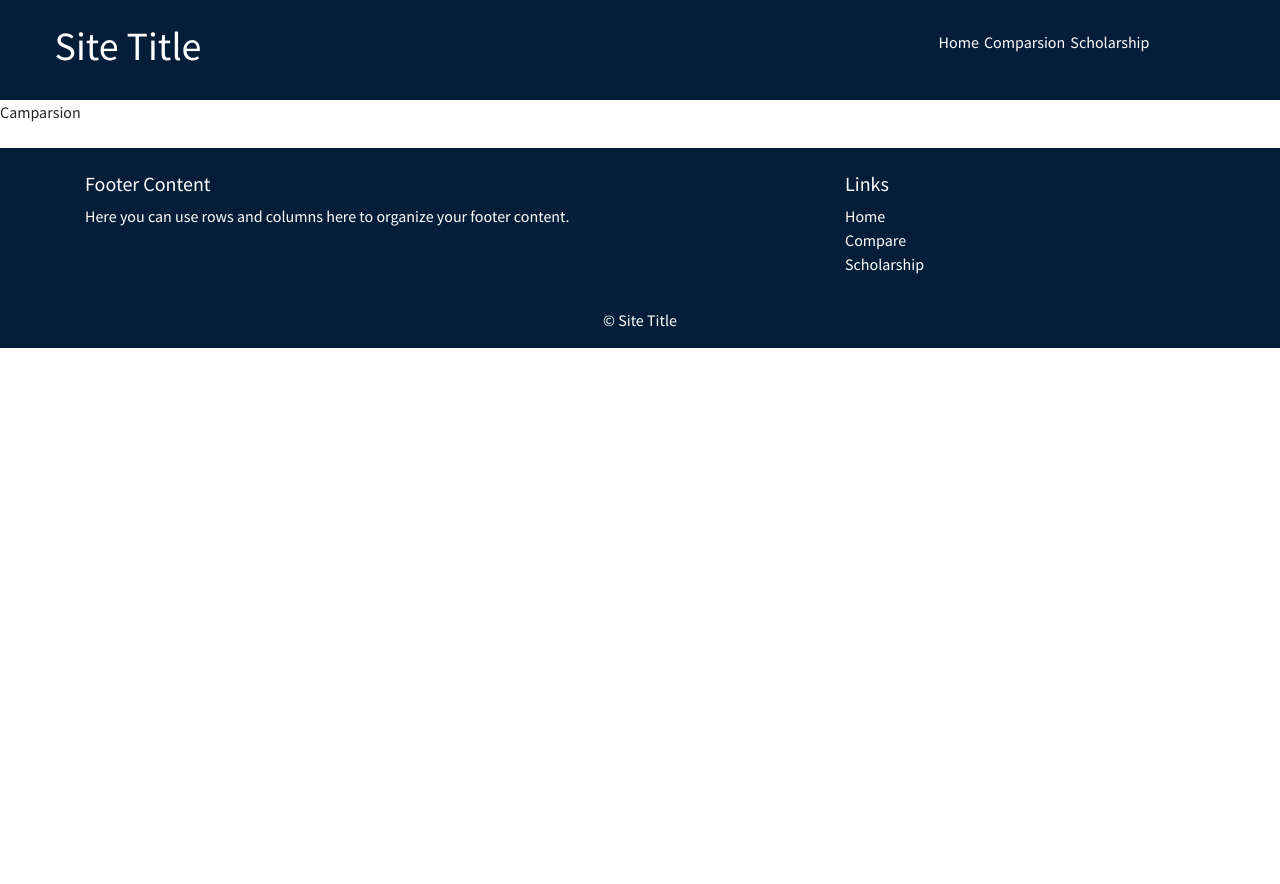
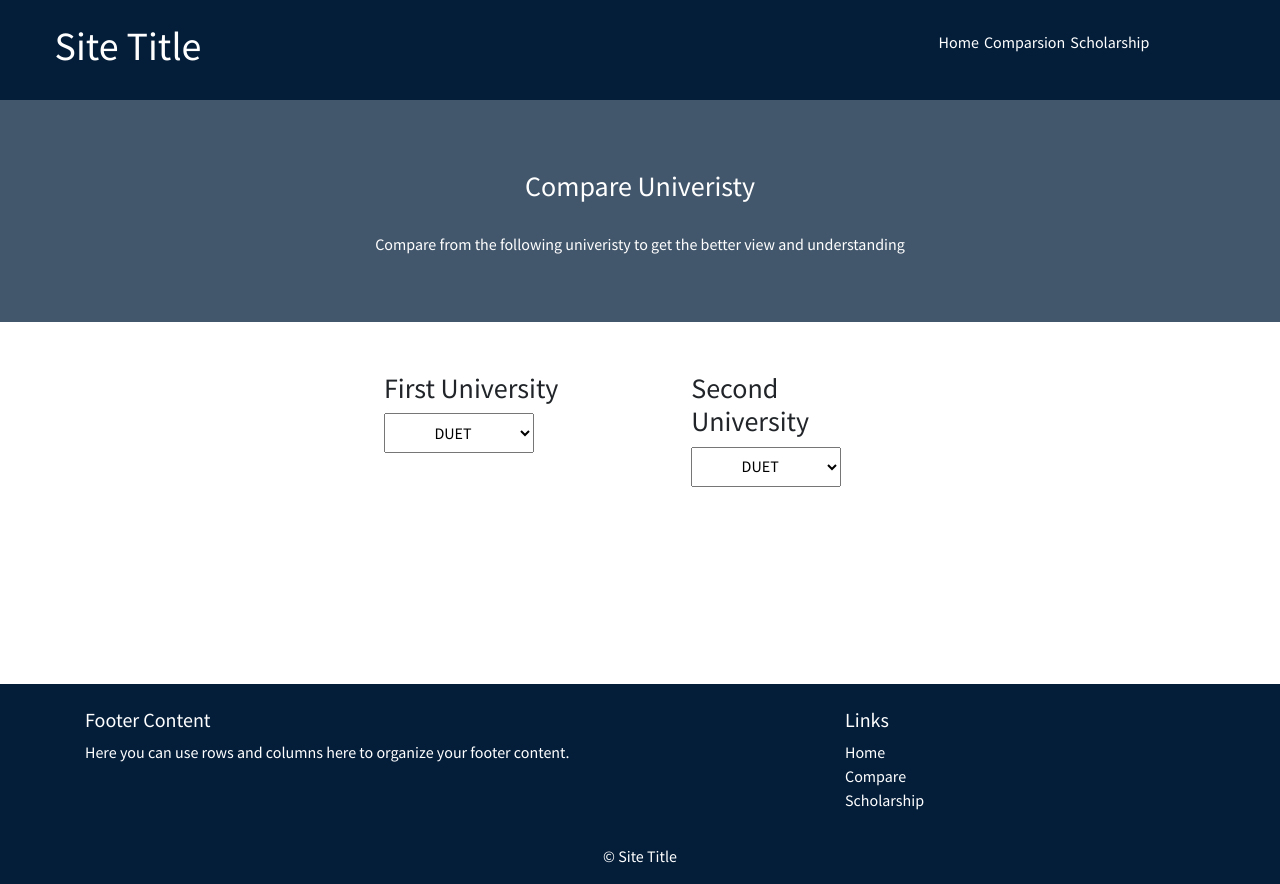
Before and after one commit to ahmadmustafeen/fyp, a React (Create React App) app: page /compare in a window 1280 px wide. Before the commit the page ends 800 px from the top, so only its background shows below. Built offline with nearby package versions, Linux system fonts and the light colour scheme.

Commit message:
compare.js

```diff
--- a/src/App.css
+++ b/src/App.css
@@ -45,17 +45,20 @@ button{
   align-items: center;
 
 }
-
 .header-links li a{
   color: white;
 }
 
+
+
+
+
+
+
 /* footer */
 .footer{
   width: 100%;
-  /* position: sticky; */
   margin: 0%;
-  /* bottom: 0; */
   color: white;
   background-color: #041e3a;
 }
@@ -63,6 +66,11 @@ button{
   margin-left: -40px;
   color: white;
 }
+
+
+
+
+
 
 
 /* carasoul */
@@ -89,7 +97,7 @@ button{
   text-align: center;
 }
 .HT-Paragraph{
-  align-self: center;
+  text-align: center;
   width: 80%;
 padding:0 30px;
 }
@@ -221,14 +229,6 @@ padding:0 30px;
   font-size: 32px;
   margin: 0;
 }
-
-
-
-
-
-
-
-
 .Scholarshipdetails{
   min-height: 70vh;
 }
@@ -252,13 +252,74 @@ padding:0 30px;
   font-style: italic;
   letter-spacing: 1px;
 }
-
-
-
-
 .ScholarShip_Item_element{
   border-radius: 10px;
   overflow: hidden;
   width: 80%;
   margin: 10px auto;
 }
+
+
+
+
+
+
+
+/* comparision */
+.comparision{
+  min-height: 70vh;
+  /* background-color: #dddddd; */
+}
+
+.comparisionHeader{
+  background-color: #041e3abe;
+  color: white;
+}
+
+.comparsion-items{
+  width: 40%;
+  padding: 50px 0 ;
+  display: flex;
+  flex-direction: row;
+  justify-content: space-between;
+  margin: auto;
+}
+
+.comparision-item{
+  width: 40%;
+  /* margin: auto; */
+}
+.comparision-item select{
+  width: 150px;
+  height: 40px;
+  text-align: center;
+}
+
+
+
+.comparsion-boxes{
+  width: 80%;
+  margin: auto;
+  display: flex;
+  flex-direction: row;
+  justify-content: space-between;
+}
+
+.compare-Box{
+  border-radius: 20px;
+  text-align: center;
+  color: white;
+  padding: 50px 0;
+  width: 45%;
+  height: fit-content;
+  background-color: #041e3a8f;
+}
+.compare-Box h2{
+  font-size: 32px;
+  padding: 10px 0;
+}
+.compare-Box h3{
+  font-size: 24px;
+  padding: 10px 0;
+  font-weight: 400;
+}
--- a/src/Components/Features.js
+++ b/src/Components/Features.js
@@ -41,9 +41,9 @@ const Features =  (props) => {
                 </p>
             </div>
         </div>
-        <div className="btn-feature">
+        <a  href = "/scholarship"className="btn-feature">
             <button>Scholarships</button>
-        </div>
+        </a>
     </div>
     )
 }
--- a/src/Screens/Comparsion/index.js
+++ b/src/Screens/Comparsion/index.js
@@ -1,14 +1,105 @@
-import React from 'react'
+import React,{useState} from 'react'
 import Footer from '../../Components/Footer'
 import Header from '../../Components/Header'
+import HeaderText from '../../Components/HeaderText'
+
+const Univeristy_DATA = [
+    {id:1,name:"DUET",fee:"30k",semester:"annual",hostel:"none"},
+    {id:2,name:"MUET",fee:"28k",semester:"semester",hostel:"yes"},
+    {id:3,name:"UIT",fee:"50k",semester:"semester",hostel:"yes"},
+    {id:4,name:"KIET",fee:"60k",semester:"semester",hostel:"yes"}
+]
 
 
 const Camparsion = (props) => {
+    const [state,setState] = useState({
+        first_id:"",
+        second_id:""
+    })
+    const handleChange = (e) =>{
+        let {name, value} = e.target;
+        setState({
+            ...state,
+          [name]: value,
+
+        });
+
+        }
     return (
         <>
         <Header />
-    <div>
-Camparsion
+    <div className="comparision">
+        <div className="comparisionHeader">
+            <HeaderText heading="Compare Univeristy" paragraph="Compare from the following univeristy to get the better view and understanding"/>
+        </div>
+        {console.log(state)}
+        <div className="comparsion-items">
+        <div className="comparision-item">
+                <h3>
+                    First University
+                </h3>
+                <select name="first_id" onChange={handleChange}
+>
+                    {Univeristy_DATA.map((item)=>{
+                        return(
+                            <option id={item.id}>
+                                {item.name}
+                            </option>
+                        )
+                    })}
+                </select>
+            </div>
+            <div className="comparision-item">
+                <h3>
+                    Second University
+                </h3>
+                <select name="second_id" onChange={handleChange}>
+                    {Univeristy_DATA.map((item)=>{
+                        return(
+                            <option id={item.id}>
+                                {item.name}
+                            </option>
+                        )
+                    })}
+                </select>
+            </div>
+
+        </div>
+        <div className="comparsion-boxes">
+        {(state.second_id ||state.first_id)&&
+        <div className="compare-Box">
+            <h2>
+                <span style={{color:'rgb(240,240,240)'}}>Name: </span>{Univeristy_DATA.find((item)=>state.first_id===item.name)?.name}
+            </h2>
+            <h3>
+                Fees: {Univeristy_DATA.find((item)=>state.first_id===item.name)?.fee}
+            </h3>
+            <h3>
+                Fee Cycle: {Univeristy_DATA.find((item)=>state.first_id===item.name)?.semester}
+            </h3>
+
+            <h3>
+                Hostel Facility: {Univeristy_DATA.find((item)=>state.first_id===item.name)?.hostel}
+            </h3>
+        </div>}
+
+        {state.second_id&&
+        <div className="compare-Box">
+            <h2>
+                <span style={{color:'rgb(240,240,240)'}}>Name: </span>{Univeristy_DATA.find((item)=>state.second_id===item.name).name}
+            </h2>
+            <h3>
+                Fees: {Univeristy_DATA.find((item)=>state.second_id===item.name).fee}
+            </h3>
+            <h3>
+                Fee Cycle: {Univeristy_DATA.find((item)=>state.second_id===item.name).semester}
+            </h3>
+
+            <h3>
+                Hostel Facility: {Univeristy_DATA.find((item)=>state.second_id===item.name).hostel}
+            </h3>
+        </div>}
+        </div>
     </div>
     <Footer/>
     </>
--- a/src/Screens/Login/index.js
+++ b/src/Screens/Login/index.js
@@ -3,8 +3,8 @@ import React from 'react'
 
 const Login = (props) => {
     return (
-    <div>
-Login
+    <div className="login">
+
     </div>
     )
 }
--- a/src/Screens/Scholarship/index.js
+++ b/src/Screens/Scholarship/index.js
@@ -10,7 +10,7 @@ const ScholarShip = (props) => {
         <Header/>
     <div className="scholarship">
     <div className="scholarship-row">
-        <div className="scholarship-item">
+    <div className="scholarship-item">
                 <ScholarShipComponent heading="Sukker" id="1"/>
             </div>
             <div className="scholarship-item">
@@ -20,28 +20,28 @@ const ScholarShip = (props) => {
                 <ScholarShipComponent heading="Karachi" id="3"/>
             </div>
         </div>
-        {/* <div className="scholarship-row">
-        <div className="scholarship-item">
-                <ScholarShipComponent />
+        <div className="scholarship-row">
+    <div className="scholarship-item">
+                <ScholarShipComponent heading="Hyderabad" id="1"/>
             </div>
             <div className="scholarship-item">
-                <ScholarShipComponent />
+                <ScholarShipComponent heading="Mirpurkhas" id="2"/>
             </div>
             <div className="scholarship-item">
-                <ScholarShipComponent />
+                <ScholarShipComponent heading="Islamabad" id="3"/>
             </div>
         </div>
         <div className="scholarship-row">
-        <div className="scholarship-item">
-                <ScholarShipComponent />
+    <div className="scholarship-item">
+                <ScholarShipComponent heading="Quetta" id="1"/>
             </div>
             <div className="scholarship-item">
-                <ScholarShipComponent />
+                <ScholarShipComponent heading="Peshawar" id="2"/>
             </div>
             <div className="scholarship-item">
-                <ScholarShipComponent />
+                <ScholarShipComponent heading="Kohat" id="3"/>
             </div>
-        </div> */}
+        </div>
     </div>
     <Footer />
     </>
```
